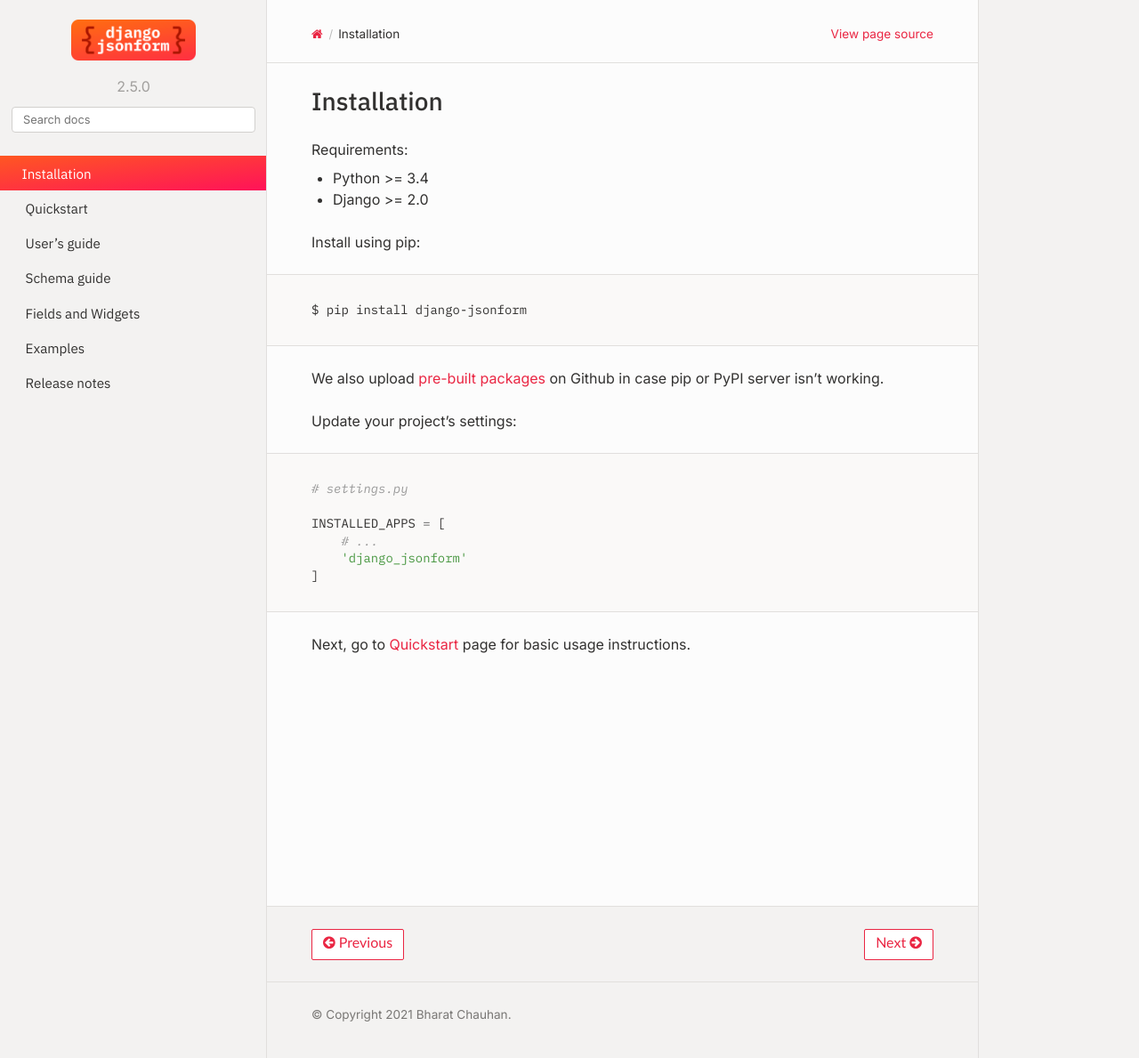
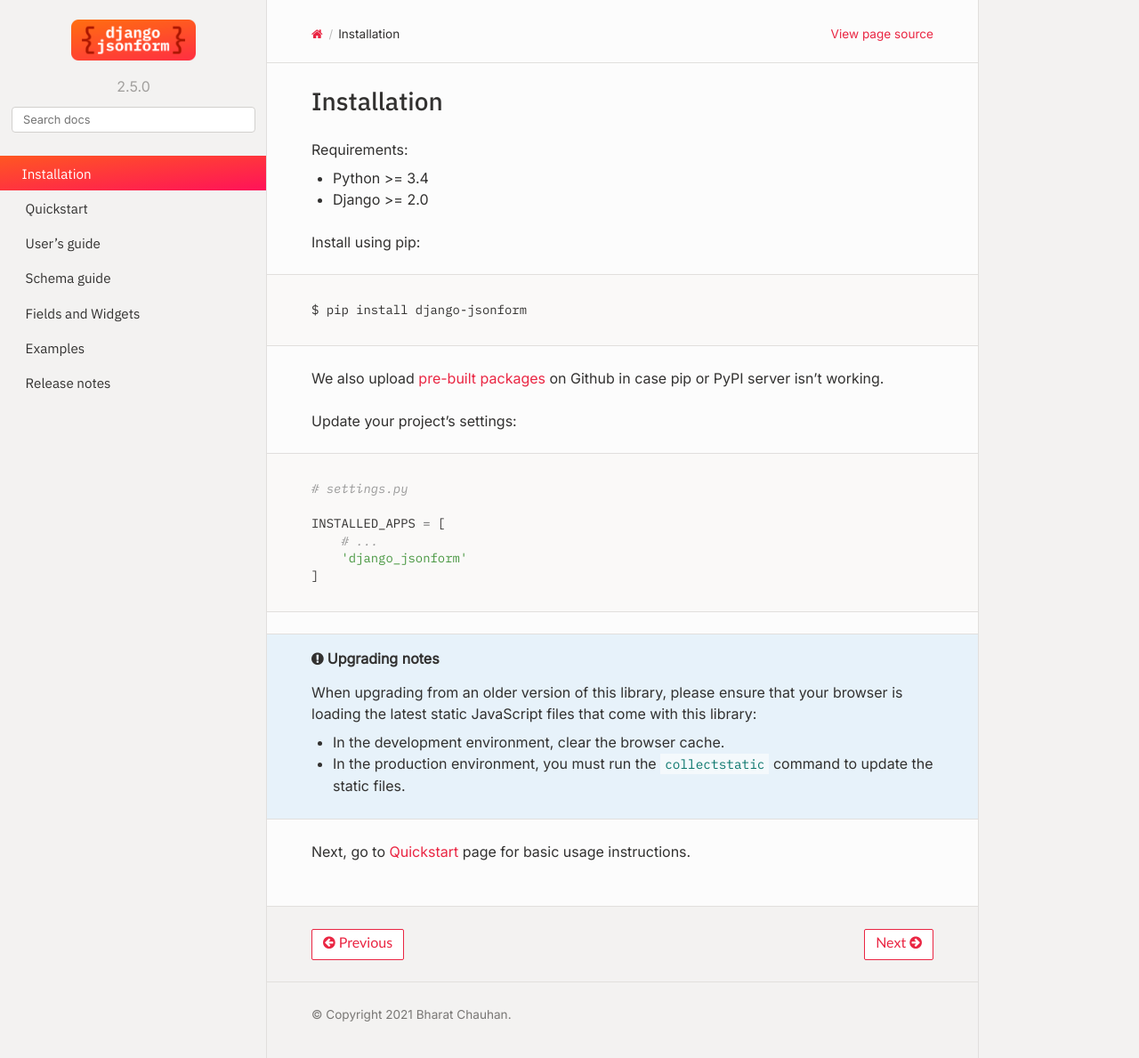
Before and after one commit to bhch/django-jsonform, a Sphinx documentation site: the page built from docs/installation.rst, in a window 1280 px wide and 1189 px high. Shown: the whole window at 89% size. Built offline with Sphinx 7.4.7 and the Read the Docs theme 2.0.0, drawn with Linux system fonts in a browser that asks for light colours.

Commit message:
Add upgrading notes in readme and docs

```diff
--- a/docs/installation.rst
+++ b/docs/installation.rst
@@ -29,4 +29,14 @@ Update your project's settings:
     ]
 
 
+.. admonition:: Upgrading notes
+
+    When upgrading from an older version of this library, please ensure that your
+    browser is loading the latest static JavaScript files that come with this library:
+
+    - In the development environment, clear the browser cache.
+    - In the production environment, you must run the ``collectstatic`` command to update
+      the static files.
+
+
 Next, go to :doc:`quickstart` page for basic usage instructions.
```
Also changed, not shown: README.md (+9 -0 lines).
